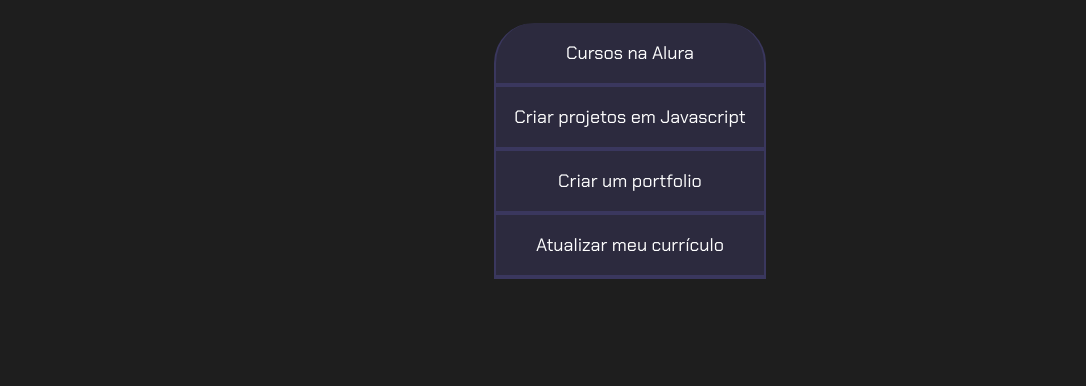
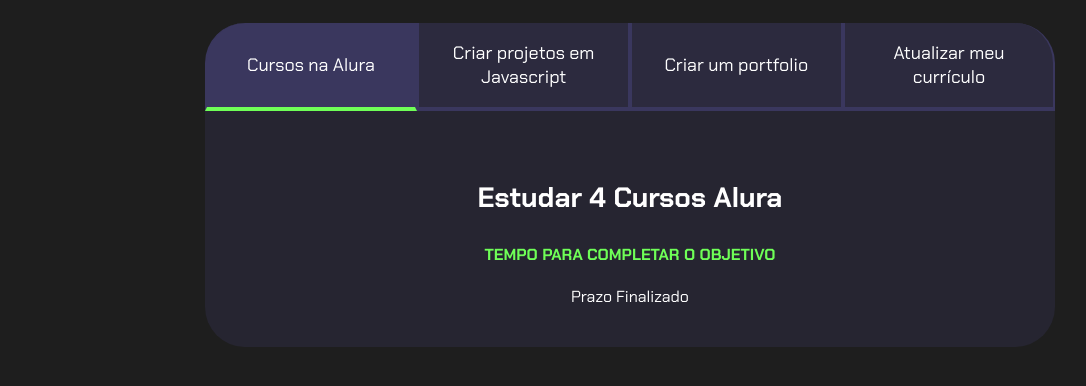
Before and after one commit to tei23/sos, a plain HTML site: page index.html in a window 1280 px wide. Both pictures are taken after a click on the button "Cursos na Alura". Shown: the part 80-466 px from the top of the page, without its empty margins (10-1096 px from the left). Drawn offline with Linux system fonts and the light colour scheme.

Commit message:
Add files via upload

```diff
--- a/index.html
+++ b/index.html
@@ -11,13 +11,45 @@
 <body>
     <section class="conteudo-principal">
             <h2 class="titulo-principal">Meus Objetivos do ano<span>_</span></h2>
+            <div class="conteudo">
             <div class="botoes">
                 <button class="botao">Cursos na Alura</button>
                 <button class="botao">Criar projetos em Javascript</button>
                 <button class="botao">Criar um portfolio</button>
                 <button class="botao">Atualizar meu currículo</button>
             </div>
+            <div class="abas-textos">
+                <div class="aba-conteudo ativo">
+                    <h3 class="aba-conteudo-titulo-principal">
+                        Estudar 4 Cursos Alura</h3>
+                    <h4 class="aba-conteudo-titulo-secundario">Tempo para completar o objetivo</h4>
+                    <div class="contador"></div>
+                </div>
+                <div class="aba-conteudo">
+                    <h3 class="aba-conteudo-titulo-principal">
+                        Criar 5 Projetos no Javascript
+                    </h3>
+                    <h4 class="aba-conteudo-titulo-secundario">Tempo para completar o objetivo</h4>
+                    <div class="contador"></div>
+                </div>
+                <div class="aba-conteudo">
+                    <h3 class="aba-conteudo-titulo-principal">
+                        Criar um portifólio com os 3 melhores projetos
+                    </h3>
+                    <h4 class="aba-conteudo-titulo-secundario">Tempo para completar o objetivo</h4>
+                    <div class="contador"></div>
+                </div>
+                <div class="aba-conteudo">
+                    <h3 class="aba-conteudo-titulo-principal">
+                        Atualizar meu currículo com os certificados
+                    </h3>
+                    <h4 class="aba-conteudo-titulo-secundario">Tempo para completar o objetivo</h4>
+                    <div class="contador"></div>
+                </div>
+            </div>
+        </div>
     </section>
+    <script src="main.js"></script>
 </body>
 
 </html>
--- /dev/null
+++ b/main.js
@@ -0,0 +1,64 @@
+const botoes = document.querySelectorAll(".botao");
+const textos = document.querySelectorAll(".aba-conteudo")
+
+for(let i = 0; i < botoes.length; i++){
+    botoes[i].onclick = function(){
+        botoes[i].classList.add("ativo")
+
+        for(let j = 0; j< botoes.length; j++){
+            botoes[j].classList.remove("ativo")
+            textos[j].classList.remove("ativo")
+        }
+        botoes[i].classList.add("ativo")
+        textos[i].classList.add("ativo")
+    }
+}
+
+
+const contadores = document.querySelectorAll(".contador");
+const tempoObjetivo1 = new Date("2024-07-07T00:00:00");
+const tempoObjetivo2 = new Date("2025-08-08T00:00:00");
+const tempoObjetivo3 = new Date("2025-09-09T00:00:00");
+const tempoObjetivo4 = new Date("2025-10-10T00:00:00");
+
+
+const tempos = [tempoObjetivo1, tempoObjetivo2, tempoObjetivo3, tempoObjetivo4];
+
+
+function calculaTempo(tempoObjetivo){
+    let tempoAtual = new Date();
+    let tempoFinal = tempoObjetivo - tempoAtual;
+    let segundos = Math.floor(tempoFinal/1000);
+    let minutos = Math.floor(segundos/60);
+    let horas = Math.floor(minutos/60);
+    let dias = Math.floor(horas/24);
+
+    segundos %= 60;
+    minutos %= 60;
+    horas %= 24;
+
+
+    if(tempoFinal > 0){
+        return dias + " dias " + horas + "  horas " + minutos + " minutos " + segundos + " segundos ";
+    }else{
+        return "Prazo Finalizado"
+    }
+}
+
+
+
+
+function atualizaCronometro(){
+    for(let i = 0; i <contadores.length; i++){
+        contadores[i].textContent = calculaTempo(tempos[i]);
+    }
+}
+
+
+function comecaCronometro(){
+    atualizaCronometro();
+    setInterval(atualizaCronometro, 1000)
+}
+
+
+comecaCronometro();
--- a/style.css
+++ b/style.css
@@ -59,3 +59,52 @@ body {
 .botoes {
     display: block;
 }
+
+.botao.ativo {
+    background-color: var(--botao-ativo);
+    border-bottom: 4px solid var(--verde);
+
+}
+
+.abas-textos {
+    background-color: var(--texto-fundo);
+    padding: 40px;
+    border-radius: 0 0 40px 40px;
+}
+
+.aba-conteudo.ativo {
+    display: block;
+}
+
+.aba-conteudo {
+    display: none;
+}
+
+.aba-conteudo-titulo-principal{
+    font-size: 28px;
+    text-align: center;
+}
+
+.aba-conteudo-titulo-secundario{
+    text-align: center;
+    color: var(--verde);
+    text-transform: uppercase;
+}
+
+.contador{
+    text-align: center;
+}
+
+@media screen and (min-width: 768px) {
+    .botoes {
+        display: flex;
+    }
+
+    .botao:first-child {
+        border-radius: 40px 0 0 0;
+    }
+
+    .botao:last-child {
+        border-radius: 0 40px 0 0;
+    }
+}
```
Also changed, not shown: 2 other files. Lines whose indentation alone changed are shown as unchanged.
